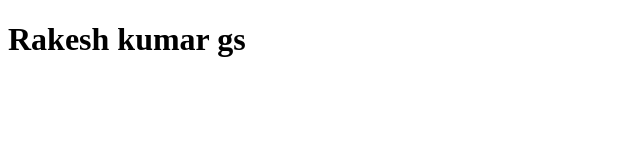
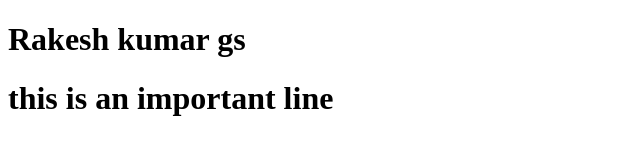
Before and after one commit to rakeshkumar199812/samplerepo, a plain HTML site: page index.html in a window 1280 px wide. Shown: the whole page, without its empty margins (0-640 px from the left). Drawn offline with Linux system fonts and the light colour scheme.

Commit message:
fix:changing commedn

```diff
--- a/index.html
+++ b/index.html
@@ -9,3 +9,4 @@
 </body>
 </html>
 <h1>Rakesh kumar gs</h1>
+<h1>this is an important line</h1>
```
